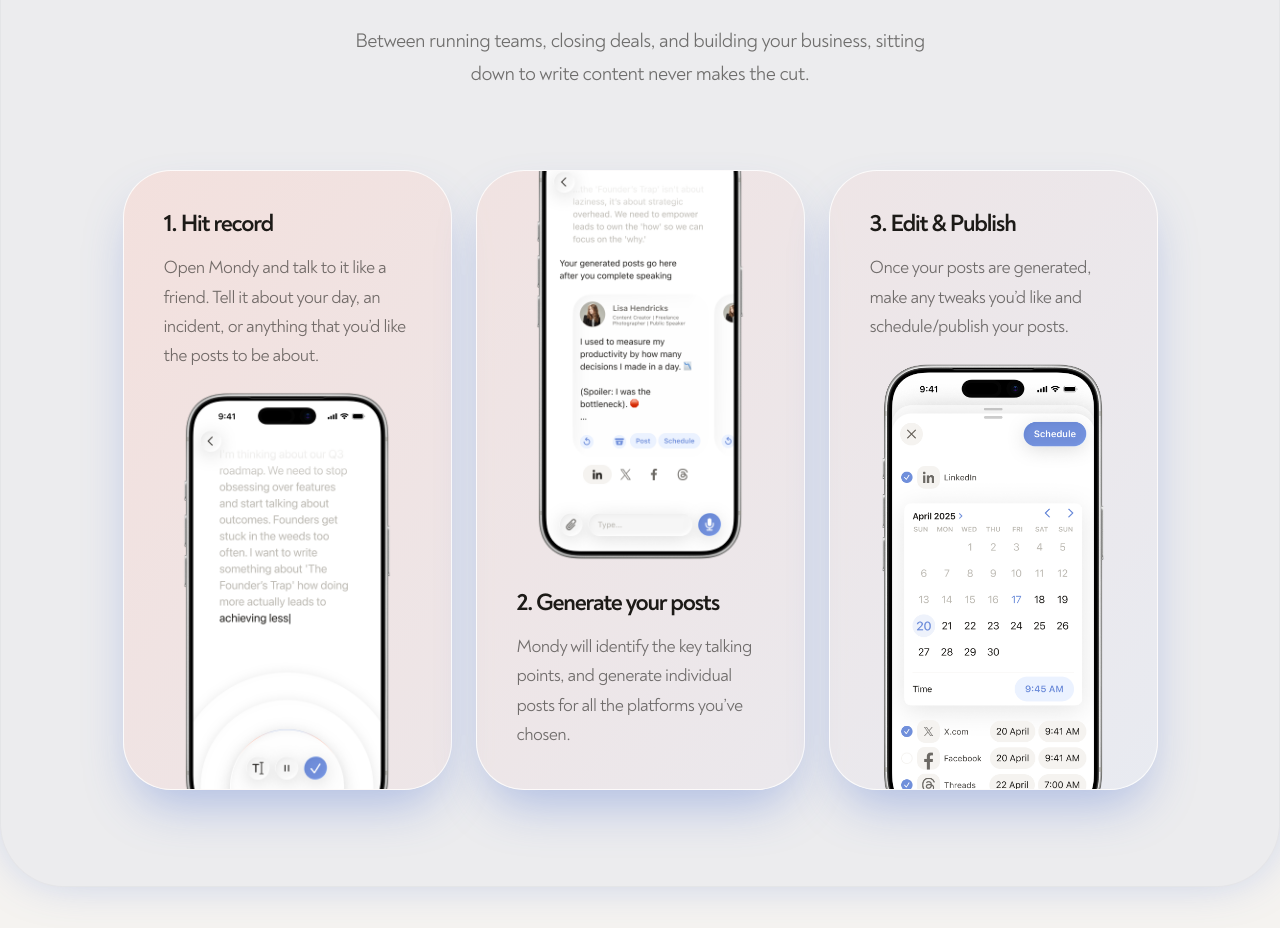
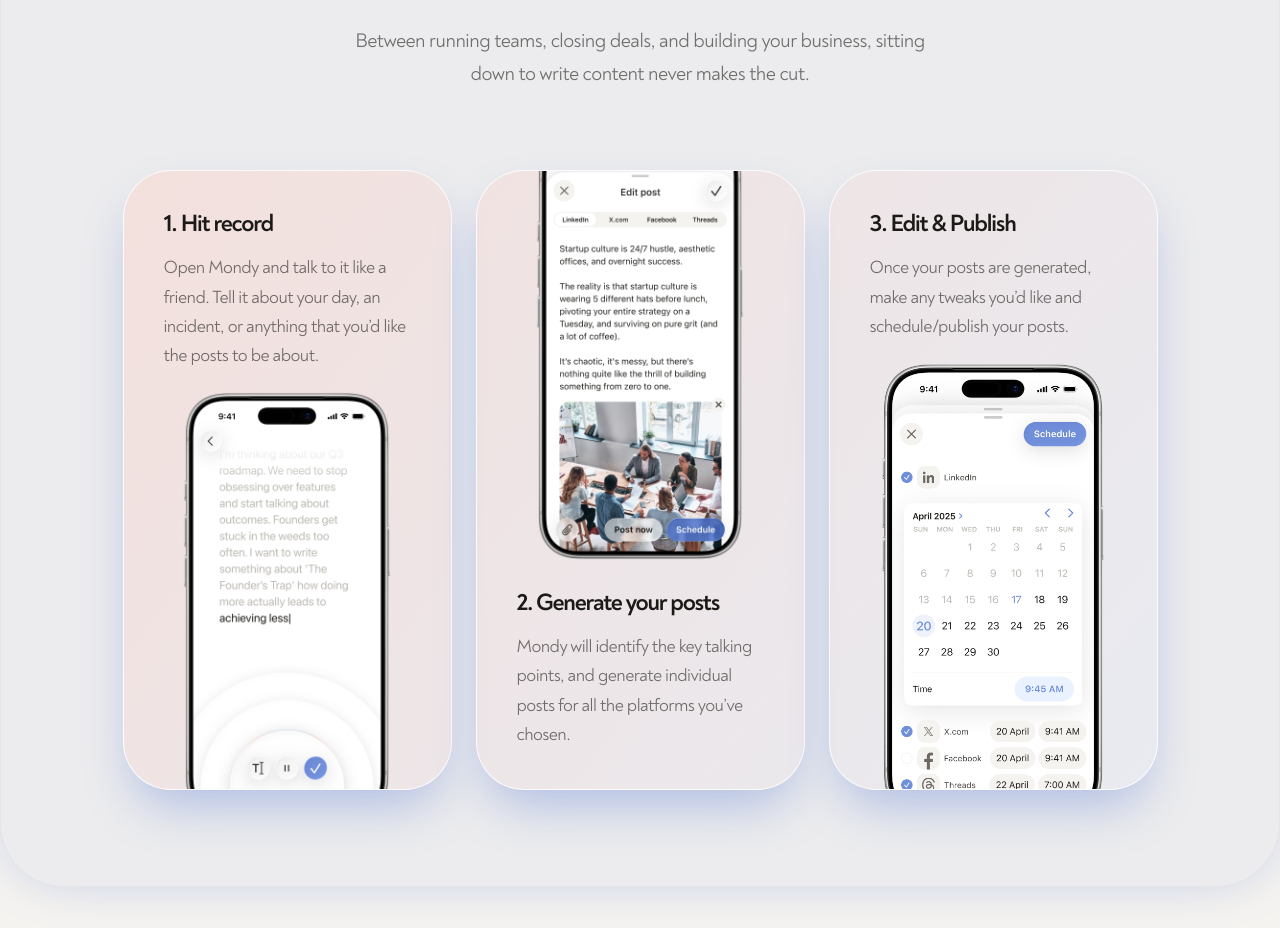
Before and after one commit to TezzeractTeams/Mondy, a Next.js app: page / in a window 1280 px wide. Shown: the part 1444-2372 px from the top of the page. Built offline with nearby package versions, Linux system fonts and the light colour scheme; no server answers.

Commit message:
Update HowItWorks component: Changed image source from "Step-2-V1.png" to "Step-2.png" for consistency in visual representation. This minor adjustment enhances the clarity of the step visuals.

```diff
--- a/src/components/HowItWorks.tsx
+++ b/src/components/HowItWorks.tsx
@@ -61,7 +61,7 @@ export default function HowItWorks() {
                     <div className="  w-full h-full relative z-10">
                       <div className="relative w-full h-full flex items-center justify-center overflow-hidden">
                         <Image
-                          src="/Step-2-V1.png"
+                          src="/Step-2.png"
                           alt="Mondy: review your transcript and generated posts"
                           fill
                           className="object-contain min-h-[103%] object-top -mt-10"
```
Also changed, not shown: public/Step-2.png (added).
